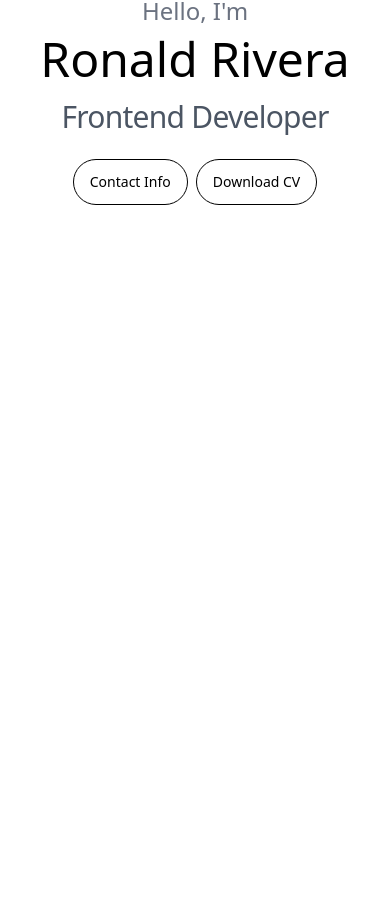
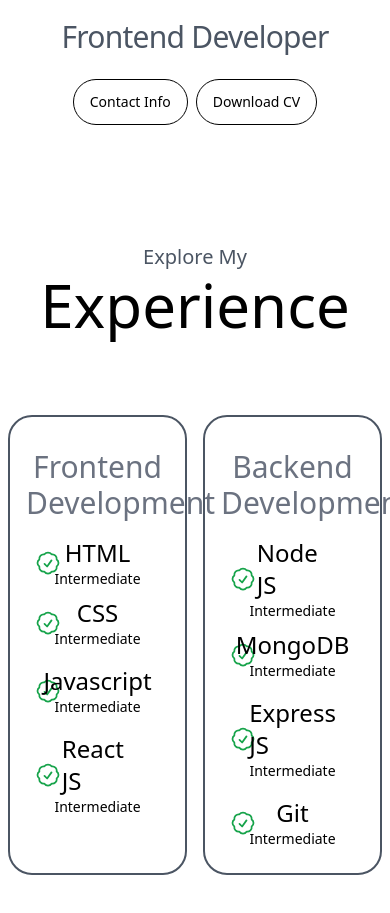
Before and after one commit to rironald/Portfolio, a React (Vite) app: page / in a window 390 px wide. Shown: the part 757-1670 px from the top of the page. Before the commit the page ends 974 px from the top, so only its background shows below. Built offline with nearby package versions, Linux system fonts and the light colour scheme.

Commit message:
Created experience section with responsive grid design.

```diff
--- a/src/App.tsx
+++ b/src/App.tsx
@@ -1,5 +1,6 @@
 import Hero from "./Components/Hero";
 import Navbar from "./Components/Navbar";
+import About from "./Components/About";
 
 function App() {
   return (
@@ -8,6 +9,8 @@
       <Navbar />
       {/* Hero */}
       <Hero />
+      {/*About*/}
+      <About />
     </>
   );
 }
--- /dev/null
+++ b/src/Components/About.tsx
@@ -0,0 +1,126 @@
+import { CheckBadgeIcon } from "@heroicons/react/24/outline";
+
+function About() {
+  return (
+    <div className="max-w-7xl mx-auto py-96 md:py-0">
+      <div>
+        <div className="py-10">
+          <h3 className="pb-1 text-center text-gray-600 font-medium text-xl">
+            Explore My
+          </h3>
+          <h1 className="text-center text-black font-medium text-6xl">
+            Experience
+          </h1>
+        </div>
+        <div className="py-10 px-2">
+          <div className="grid grid-cols-2 text-2xl font-medium gap-4">
+            <div className="columns-1 border-2 p-4 border-gray-600 rounded-3xl">
+              <div>
+                <h2 className="text-center py-4 text-gray-500 text-3xl">
+                  Frontend Development
+                </h2>
+              </div>
+              <div className="grid grid-cols-4">
+                <div className="columns-2 col-span-1 pr-0 flex items-center justify-end md:col-span-2 md:flex md:justify-end md:pr-6">
+                  <span>
+                    <CheckBadgeIcon className="size-7 text-green-600" />
+                  </span>
+                </div>
+                <div className="col-span-2 flex flex-row flex-wrap justify-center md:flex md:flex-col md:justify-start">
+                  <h3>HTML</h3>
+                  <p className="font-light text-sm">Intermediate</p>
+                </div>
+              </div>
+              <div className="grid grid-cols-4 py-2">
+                <div className="columns-2 col-span-1 pr-0 flex items-center justify-end md:col-span-2 md:flex md:justify-end md:pr-6">
+                  <span>
+                    <CheckBadgeIcon className="size-7 text-green-600" />
+                  </span>
+                </div>
+                <div className="col-span-2 flex flex-col items-center md:flex md:flex-col md:items-start md:justify-start">
+                  <h3>CSS</h3>
+                  <p className="font-light text-sm">Intermediate</p>
+                </div>
+              </div>
+              <div className="grid grid-cols-4 py-2">
+                <div className="columns-2 col-span-1 pr-0 flex items-center justify-end md:col-span-2 md:flex md:justify-end md:pr-6">
+                  <span>
+                    <CheckBadgeIcon className="size-7 text-green-600" />
+                  </span>
+                </div>
+                <div className="col-span-2 flex flex-row flex-wrap justify-center md:flex md:flex-col md:justify-start">
+                  <h3>Javascript</h3>
+                  <p className="font-light text-sm">Intermediate</p>
+                </div>
+              </div>
+              <div className="grid grid-cols-4 py-2">
+                <div className="columns-2 col-span-1 pr-0 flex items-center justify-end md:col-span-2 md:flex md:justify-end md:pr-6">
+                  <span>
+                    <CheckBadgeIcon className="size-7 text-green-600" />
+                  </span>
+                </div>
+                <div className="col-span-2 flex flex-row flex-wrap justify-center md:flex md:flex-col md:justify-start">
+                  <h3>React JS</h3>
+                  <p className="font-light text-sm">Intermediate</p>
+                </div>
+              </div>
+            </div>
+            <div className="columns-1 border-2 p-4 border-gray-600 rounded-3xl">
+              <div>
+                <h2 className="text-center py-4 text-gray-500 text-3xl">
+                  Backend Development
+                </h2>
+              </div>
+              <div className="grid grid-cols-4">
+                <div className="columns-2 col-span-1 pr-0 flex items-center justify-end md:col-span-2 md:flex md:justify-end md:pr-6">
+                  <span>
+                    <CheckBadgeIcon className="size-7 text-green-600" />
+                  </span>
+                </div>
+                <div className="col-span-2 flex flex-row flex-wrap justify-center md:flex md:flex-col md:justify-start">
+                  <h3>Node JS</h3>
+                  <p className="font-light text-sm">Intermediate</p>
+                </div>
+              </div>
+              <div className="grid grid-cols-4 py-2">
+                <div className="columns-2 col-span-1 pr-0 flex items-center justify-end md:col-span-2 md:flex md:justify-end md:pr-6">
+                  <span>
+                    <CheckBadgeIcon className="size-7 text-green-600" />
+                  </span>
+                </div>
+                <div className="col-span-2 flex flex-row flex-wrap justify-center md:flex md:flex-col md:justify-start">
+                  <h3>MongoDB</h3>
+                  <p className="font-light text-sm">Intermediate</p>
+                </div>
+              </div>
+              <div className="grid grid-cols-4 py-2">
+                <div className="columns-2 col-span-1 pr-0 flex items-center justify-end md:col-span-2 md:flex md:justify-end md:pr-6">
+                  <span>
+                    <CheckBadgeIcon className="size-7 text-green-600" />
+                  </span>
+                </div>
+                <div className="col-span-2 flex flex-row flex-wrap justify-center md:flex md:flex-col md:justify-start">
+                  <h3>Express JS</h3>
+                  <p className="font-light text-sm">Intermediate</p>
+                </div>
+              </div>
+              <div className="grid grid-cols-4 py-2">
+                <div className="columns-2 col-span-1 pr-0 flex items-center justify-end md:col-span-2 md:flex md:justify-end md:pr-6">
+                  <span>
+                    <CheckBadgeIcon className="size-7 text-green-600" />
+                  </span>
+                </div>
+                <div className="col-span-2 flex flex-col items-center md:flex md:flex-col md:justify-start md:items-start">
+                  <h3>Git</h3>
+                  <p className="font-light text-sm">Intermediate</p>
+                </div>
+              </div>
+            </div>
+          </div>
+        </div>
+      </div>
+    </div>
+  );
+}
+
+export default About;
--- a/src/Components/Hero.tsx
+++ b/src/Components/Hero.tsx
@@ -3,7 +3,7 @@
 
 function Hero() {
   return (
-    <div className="mx-auto max-w-7xl h-16 py-80 md:flex md:items-center md:justify-center">
+    <div className="mx-auto max-w-7xl h-16 py-60 md:py-80 md:flex md:items-center md:justify-center">
       <div className="w-80 h-80 mb-4 mx-auto lg:mx-0">
         <img src={profileImg} alt="" className="rounded-full" />
       </div>
--- a/src/Components/Navbar.tsx
+++ b/src/Components/Navbar.tsx
@@ -25,22 +25,22 @@
           <div className="hidden md:flex">
             <ul className="px-2 md:flex">
               <li className="text-2xl text-black px-4">
-                <a className="hover:text-gray-600" href="">
+                <a className="hover:text-gray-600" href="#about">
                   About
                 </a>
               </li>
               <li className="text-2xl text-black px-4">
-                <a className="hover:text-gray-600" href="">
+                <a className="hover:text-gray-600" href="#experience">
                   Experience
                 </a>
               </li>
               <li className="text-2xl text-black px-4">
-                <a className="hover:text-gray-600" href="">
+                <a className="hover:text-gray-600" href="#projects">
                   Projects
                 </a>
               </li>
               <li className="text-2xl text-black px-4">
-                <a className="hover:text-gray-600" href="">
+                <a className="hover:text-gray-600" href="#contact">
                   Contact
                 </a>
               </li>
```
